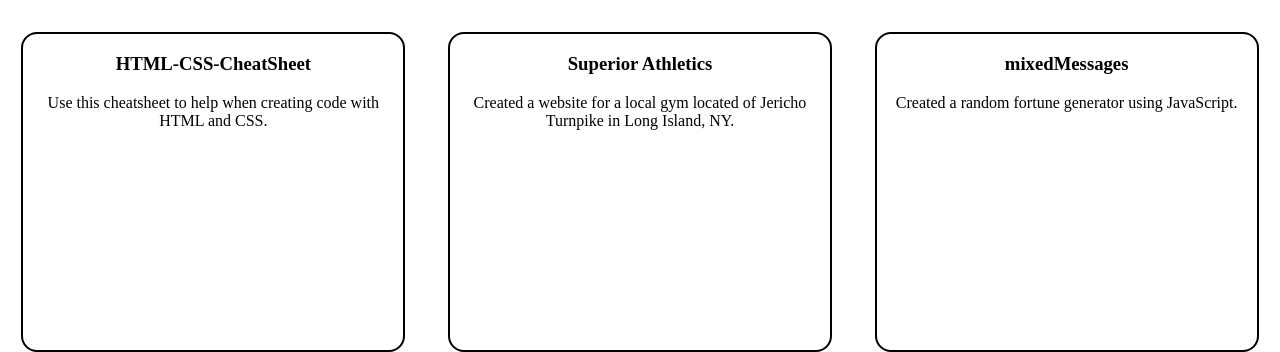
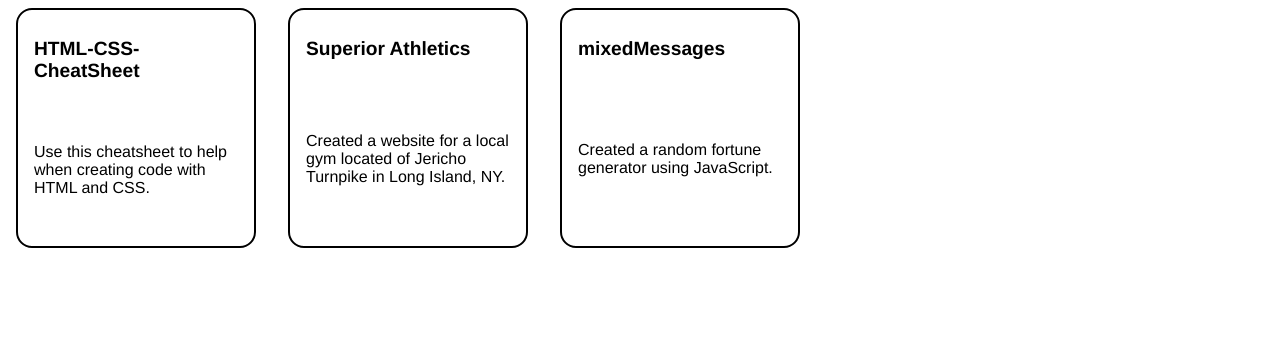
Before and after one commit to josephgiammona/portfolio, a plain HTML site: page index.html in a window 1280 px wide. Shown: the part 724-1076 px from the top of the page. After the commit the page ends 1012 px from the top, so only its background shows below. Drawn offline with Linux system fonts and the light colour scheme.

Commit message:
Update Cards

```diff
--- a/index.html
+++ b/index.html
@@ -51,10 +51,12 @@
             <div class="projects">
                 <h2>Projects</h2>
                 <div class="projectsContainer">
+                    <a  href="https://josephgiammona.github.io/HTML-CSS-Cheatsheet/" target="_blank">
                     <div class="project">
                         <h3>HTML-CSS-CheatSheet</h3>
                         <p>Use this cheatsheet to help when creating code with HTML and CSS.</p>
                     </div>
+                    </a>
 
                     <div class="project">
                         <h3>Superior Athletics</h3>
--- a/resources/index.css
+++ b/resources/index.css
@@ -23,8 +23,8 @@ h2{
     font-size: 2rem;
     display: block !important;
     margin: auto;
-    margin-top: 3.7rem;
-    margin-bottom: 3rem;
+    margin-top: 2.7rem;
+    margin-bottom: 2rem;
     text-shadow: 3px 3px white(0, 0%, 0%);
 }
 
@@ -223,13 +223,37 @@ main .bio, .bio p{
     align-items: center;
     width: 100%;
     height: 20rem;
+    overflow: scroll;
+
 
 }
 
 .project {
-    margin: auto;
-    width: 30%;
-    height: 20rem;
+    display: flex;
+    flex:1;
+    margin: 1rem;
+    min-width: 15rem;
+    max-width: 15rem;
+    min-height: 15rem;
+    max-height: 15rem;
     border: .125rem black solid;
     border-radius: 1rem;
+    text-align: left;
+    padding: .5rem;
+    flex-wrap: wrap;
+    font-family: 'Franklin Gothic Medium', 'Arial Narrow', Arial, sans-serif;
 }
+
+.project h3, .project p{
+    padding: .5rem;
+    padding-top: 0;
+}
+
+.project h3{
+    font-size: 1.2rem;
+}
+
+.projectsContainer a {
+    color: black;
+    text-decoration-line: none;
+}
```
